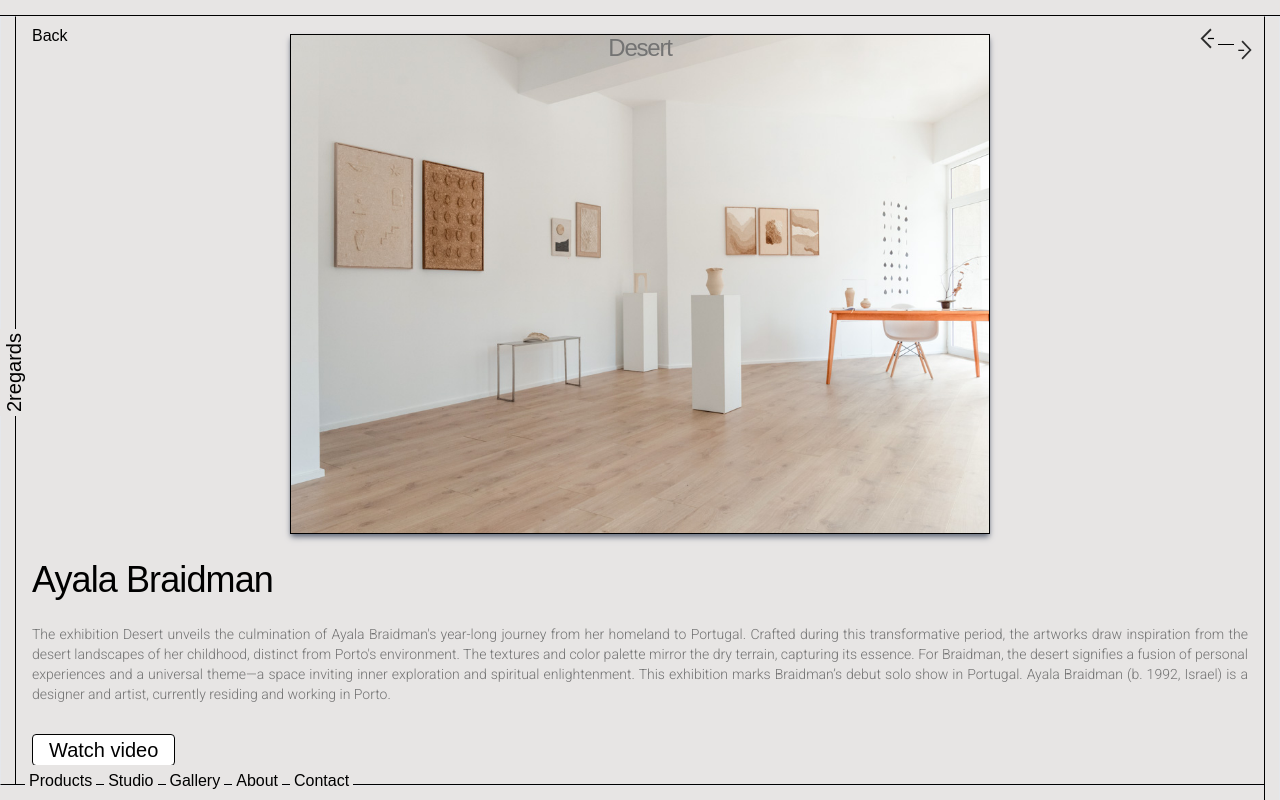
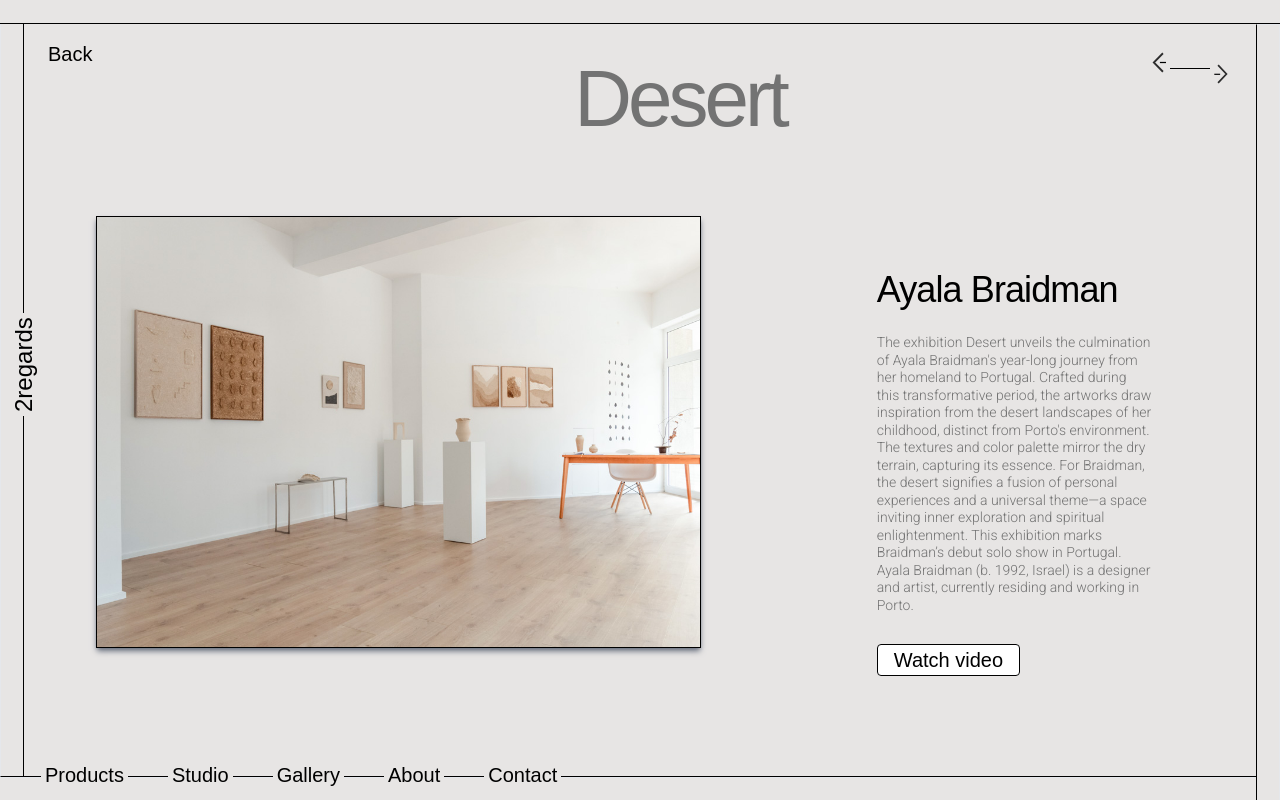
Before and after one commit to VivienIngrams/2regards, a Next.js app: page /gallery/desert in a window 1280 px wide. Built offline with nearby package versions, Linux system fonts and the light colour scheme; a web font is replaced by a local one.

Commit message:
Adding specific sizes for product images

```diff
--- a/app/data.tsx
+++ b/app/data.tsx
@@ -4,7 +4,7 @@ type ProductDataType = {
   url: string;
   videoLink?: string;
   images: {
-    image1: { url: string; width: string; position: string; size: string; };
+    image1: { url: string; width: string; position: string; size: string };
     image2: { url: string; position: string; size: string };
     image3?: { url: string; position: string; size: string };
     image4?: { url: string; position: string; size: string };
@@ -45,12 +45,12 @@ export const productData: ProductDataType[] = [
       image2: {
         url: "/images/products/Product/products (2).jpg",
         position: "z-100 col-span-1 justify-end md:items-end md:pl-[2vw]",
-        size: "w-[150px] h-[250px] xs:w-[270px] xs:h-[320px] 2xl:w-[320px] 2xl:h-[350px] md:-mr-[2vw]"
+        size: "w-[150px] h-[250px] xs:w-[270px] xs:h-[320px] 2xl:w-[320px] 2xl:h-[350px] md:-mr-[2vw]",
       },
       image3: {
         url: "/images/products/Product/products (3).jpg",
         position: "z-1 col-span-2 justify-start md:justify-end",
-        size: "w-[300px] h-[250px] xs:w-[400px] xs:h-[350px] md:w-[500px] md:h-[400px] 2xl:w-[700px] 2xl:h-[500px] md:-ml-[2vw] "
+        size: "w-[300px] h-[250px] xs:w-[400px] xs:h-[350px] md:w-[500px] md:h-[400px] 2xl:w-[700px] 2xl:h-[500px] md:-ml-[2vw] ",
       },
     },
   },
@@ -69,23 +69,23 @@ export const productData: ProductDataType[] = [
       },
       image2: {
         url: "/images/products/Meet/meet (2).jpg",
-        position: "justify-end md:items-start md:mr-[4vw]" ,
-        size: "max-w-[50vw] h-[30vh] xs:h-[50vh] sm:h-[50vh] md:w-[15vw] md:h-[40vh] 2xl:w-[15vw]  md:-ml-[2vw]"
+        position: "justify-end md:items-start md:mr-[4vw]",
+        size: "max-w-[50vw] h-[30vh] xs:h-[50vh] sm:h-[50vh] md:w-[15vw] md:h-[40vh] 2xl:w-[15vw]  md:-ml-[2vw]",
       },
       image3: {
         url: "/images/products/Meet/meet (3).jpg",
         position: " justify-start md:items-end",
-        size: "max-w-[50vw] h-[30vh] xs:h-[40vh]  md:w-[15vw] md:h-[40vh] 2xl:w-[15vw] md:-ml-[8vw] md:mr-[8vw] md:mb-2"
+        size: "max-w-[50vw] h-[30vh] xs:h-[40vh]  md:w-[15vw] md:h-[40vh] 2xl:w-[15vw] md:-ml-[8vw] md:mr-[8vw] md:mb-2",
       },
       image4: {
         url: "/images/products/Meet/meet (5).jpg",
         position: "justify-end md:items-center ",
-        size: "h-[25vh] xs:w-[80vw] xs:h-[30vh] md:w-[70vw] md:h-[45vh] 2xl:w-[40vw] 2xl:h-[50vh] md:-ml-[15vw] md:-mr-[3vw]"
+        size: "h-[25vh] xs:w-[80vw] xs:h-[30vh] md:w-[70vw] md:h-[45vh] 2xl:w-[40vw] 2xl:h-[50vh] md:-ml-[15vw] md:-mr-[2vw] xl:-mr-[5vw]",
       },
       image5: {
         url: "/images/products/Meet/meet (4).jpg",
-        position: "md:mt-10 justify-start md:items-start ",
-        size: "h-[45vh] xs:h-[55vh] md:w-[18vw] md:h-[40vh] 2xl:w-[20vw] "
+        position: "md:mt-10 justify-start md:items-start md:justify-end ",
+        size: "h-[45vh] xs:h-[55vh] md:w-[18vw] md:h-[40vh] xl:w-[15vw] ",
       },
     },
   },
@@ -136,29 +136,34 @@ export const productData: ProductDataType[] = [
     url: "/product/cif",
     images: {
       image1: {
-        url: "/images/products/CIF/cif (5).jpg",
+        url: "/images/products/CIF/cif (1).jpg",
         width: "w-[80vw] sm:[60vw] md:w-[35vw]",
-        position: "1",
+        position: " justify-start md:items-center ",
+        size: "mt-[5vh] h-[45vh] xs:h-[55vh] sm:h-[70vh] md:w-[20vw] md:h-[50vh] 2xl:w-[20vw] 2xl:h-[60vh] md:-mr-[6vw]",
       },
       image2: {
         url: "/images/products/CIF/cif (2).jpg",
-        position: "1",
+        position: "justify-end md:items-start md:mr-[4vw]",
+        size: "max-w-[50vw] h-[30vh] xs:h-[50vh] sm:h-[60vh] md:w-[15vw] md:h-[40vh] 2xl:w-[15vw]  md:-ml-[2vw]",
       },
       image3: {
         url: "/images/products/CIF/cif (3).jpg",
-        position: "1",
+        position: " justify-start md:items-end",
+        size: "max-w-[50vw] h-[30vh] xs:h-[40vh] sm:h-[70vh] md:w-[12vw] md:h-[35vh] 2xl:w-[15vw] md:-ml-[8vw] md:mr-[8vw] md:mb-2",
       },
+
       image4: {
         url: "/images/products/CIF/cif (4).jpg",
-        position: "1",
+        position: "justify-end md:items-center",
+        size: "h-[45vh] xs:w-[80vw] xs:h-[50vh] sm:h-[60vh] sm:w-[70vw]  md:h-[65vh] xl:w-[40vw] xl:h-[55vh] md:-ml-[15vw] md:-mr-[1vw] xl:-mr-[2vw]",
       },
       image5: {
-        url: "/images/products/CIF/cif (1).jpg",
-        position: "1",
+        url: "/images/products/CIF/cif (5).jpg",
+        position: "md:mt-10 justify-start md:items-start md:justify-end ",
+        size: "h-[25vh] xs:h-[35vh] md:w-[28vw] md:h-[30vh] xl:w-[25vw]  mb-12 ",
       },
     },
   },
-
   {
     title: "Packshot",
     id: "packshot",
@@ -166,9 +171,9 @@ export const productData: ProductDataType[] = [
     images: {
       image1: {
         url: "/images/products/Packshot/packshot (1).jpg",
-        position: "1",
-
         width: "w-[80vw] sm:[60vw] md:w-[15vw]",
+        position: " justify-start md:items-center ",
+        size: "mt-[5vh] h-[45vh] xs:h-[55vh] sm:h-[70vh] md:w-[20vw] md:h-[50vh] 2xl:w-[20vw] 2xl:h-[60vh] md:-mr-[6vw]",
       },
       image2: {
         url: "/images/products/Packshot/packshot (2).jpg",
@@ -217,9 +222,9 @@ export const productData: ProductDataType[] = [
     images: {
       image1: {
         url: "/images/products/White/white (1).jpg",
-        position: "1",
-
         width: "w-[80vw] sm:[60vw] md:w-[33vw]",
+        position: " justify-start md:items-center ",
+        size: "mt-[5vh] h-[45vh] xs:h-[55vh] sm:h-[70vh] md:w-[20vw] md:h-[50vh] 2xl:w-[20vw] 2xl:h-[60vh] md:-mr-[6vw]",
       },
       image2: {
         url: "/images/products/White/white (2).jpg",
@@ -265,9 +270,9 @@ export const productData: ProductDataType[] = [
     images: {
       image1: {
         url: "/images/products/Miquelon/miquelon (3).jpg",
-        position: "1",
-
         width: "w-[80vw] sm:[60vw] md:w-[37vw]",
+        position: " justify-start md:items-center ",
+        size: "mt-[5vh] h-[45vh] xs:h-[55vh] sm:h-[70vh] md:w-[20vw] md:h-[50vh] 2xl:w-[20vw] 2xl:h-[60vh] md:-mr-[6vw]",
       },
       image2: {
         url: "/images/products/Miquelon/miquelon (2).jpg",
@@ -400,9 +405,9 @@ export const productData: ProductDataType[] = [
     images: {
       image1: {
         url: "/images/products/Becafire/becafire (3).jpg",
-        position: "1",
-
         width: "w-[80vw] sm:[60vw] md:w-[18vw]",
+        position: " justify-start md:items-center ",
+        size: "mt-[5vh] h-[45vh] xs:h-[55vh] sm:h-[70vh] md:w-[20vw] md:h-[50vh] 2xl:w-[20vw] 2xl:h-[60vh] md:-mr-[6vw]",
       },
       image2: {
         url: "/images/products/Becafire/becafire (2).jpg",
--- a/tailwind.config.ts
+++ b/tailwind.config.ts
@@ -17,7 +17,10 @@ const config: Config = {
     screens: {
       'xs': '300px',
       'sm': '520px',
-
+      'md': '768px',
+      'lg': '976px',
+      'xl': '1240px',
+      '2xl': '1436px',
     },
   },
   plugins: [],
```
